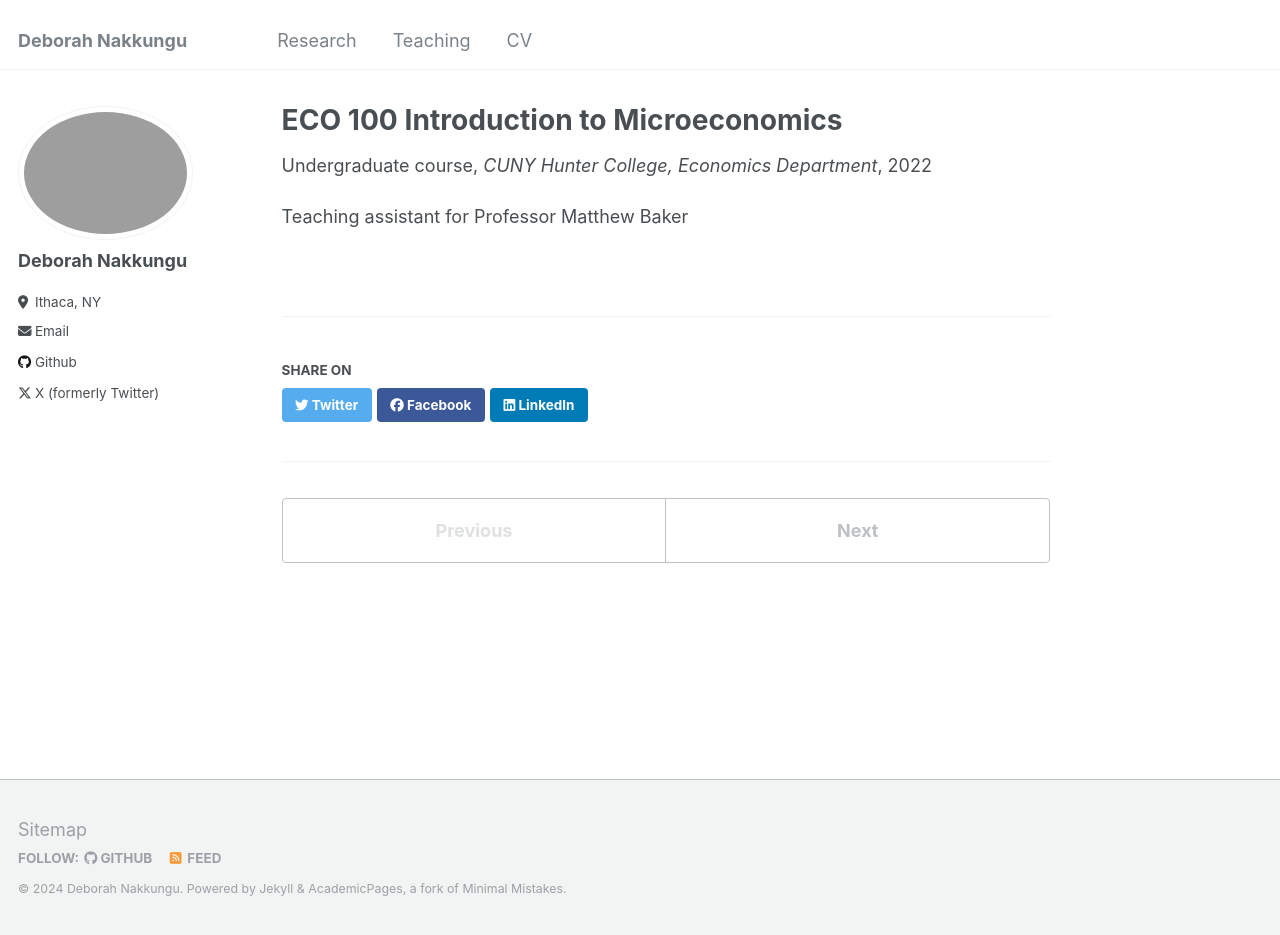
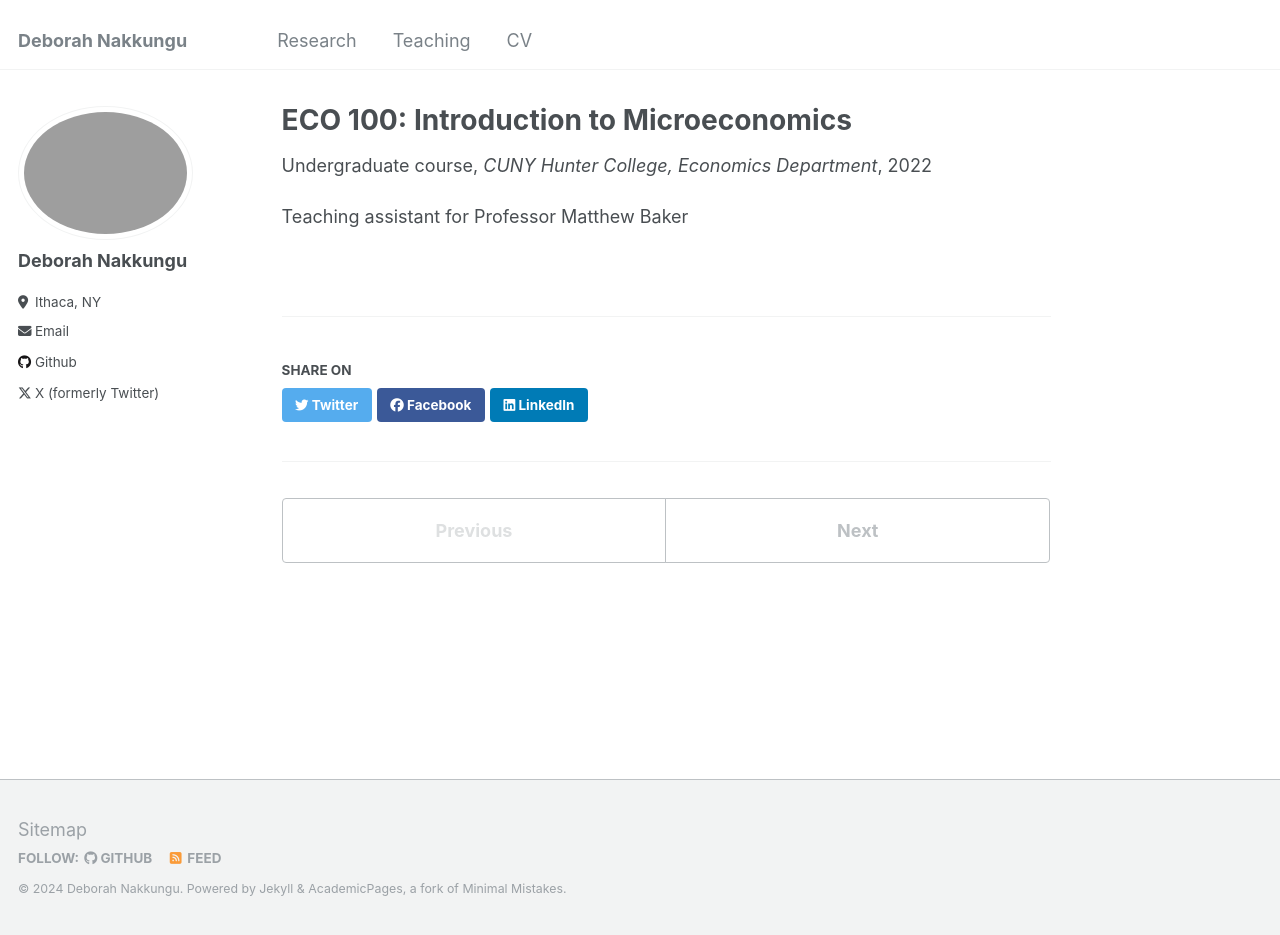
Before and after one commit to deborahnakkungu/deborahnakkungu.github.io, a Jekyll site: the page built from _teaching/2014-spring-teaching-1.md, in a window 1280 px wide and 935 px high. Built offline with Jekyll 4.4.1, drawn with Linux system fonts in a browser that asks for light colours.

```diff
--- a/_teaching/2014-spring-teaching-1.md
+++ b/_teaching/2014-spring-teaching-1.md
@@ -1,5 +1,5 @@
 ---
-title: "ECO 100 Introduction to Microeconomics"
+title: "ECO 100: Introduction to Microeconomics"
 collection: teaching assistant
 type: "Undergraduate course"
 permalink: /teaching/2022-fall-ECO 100
```
